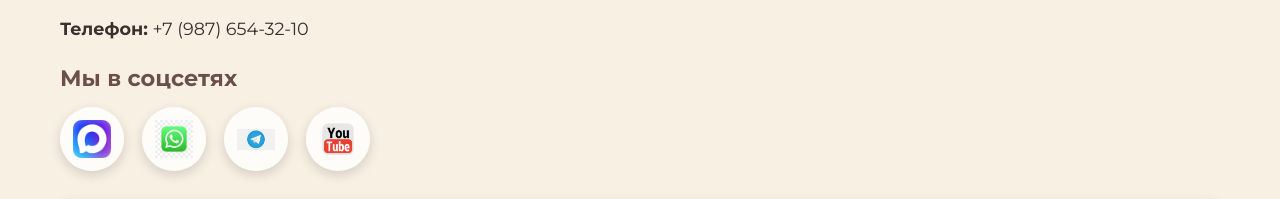
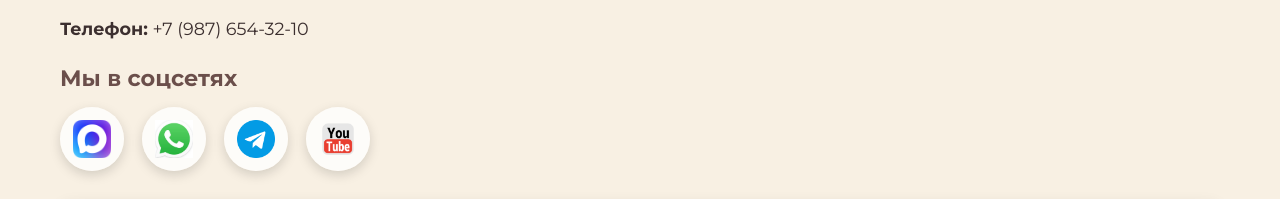
Before and after one commit to zalina47-cmyk/DonCoffee, a plain HTML site: page index.html in a window 1280 px wide. Shown: the part 3960-4159 px from the top of the page. Drawn offline with Linux system fonts and the light colour scheme.

Commit message:
Соцсети - иконки

```diff
--- a/index.html
+++ b/index.html
@@ -624,10 +624,10 @@
                                 <img src="Max_logo_2025.png" alt="ВКонтакте">
                             </a>
                             <a href="https://wa.me/79876543210" target="_blank" rel="noopener noreferrer">
-                                <img src="вотсап.jpg" alt="WhatsApp">
+                                <img src="Вотсап 2.jpeg" alt="WhatsApp">
                             </a>
                             <a href="https://t.me/doncoffee" target="_blank" rel="noopener noreferrer">
-                                <img src="Телеграмм.jpeg" alt="Telegram">
+                                <img src="Telega.png" alt="Telegram">
                             </a>
                             <a href="https://www.youtube.com/@doncoffee" target="_blank" rel="noopener noreferrer">
                                 <img src="w512h5121350249269youtube.png" alt="YouTube">
```
Also changed, not shown: Telega.png (added), Telegram.png (added).
